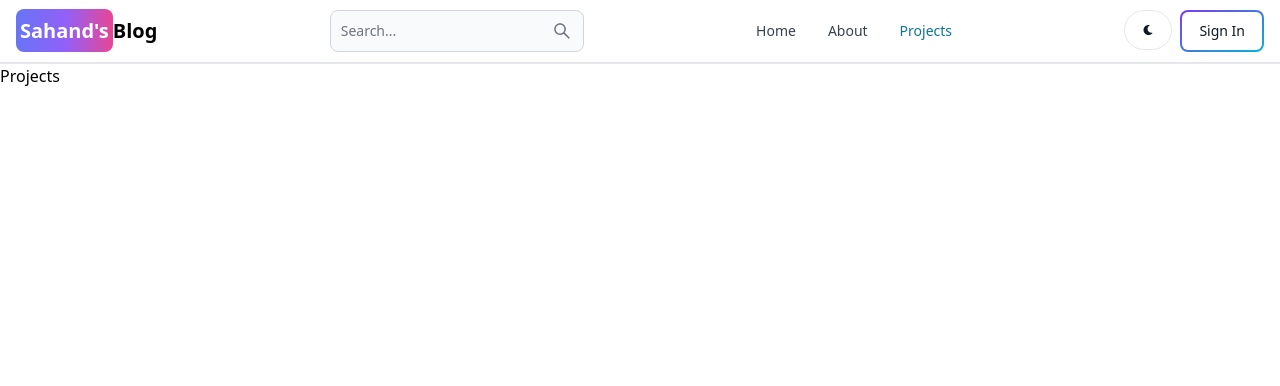
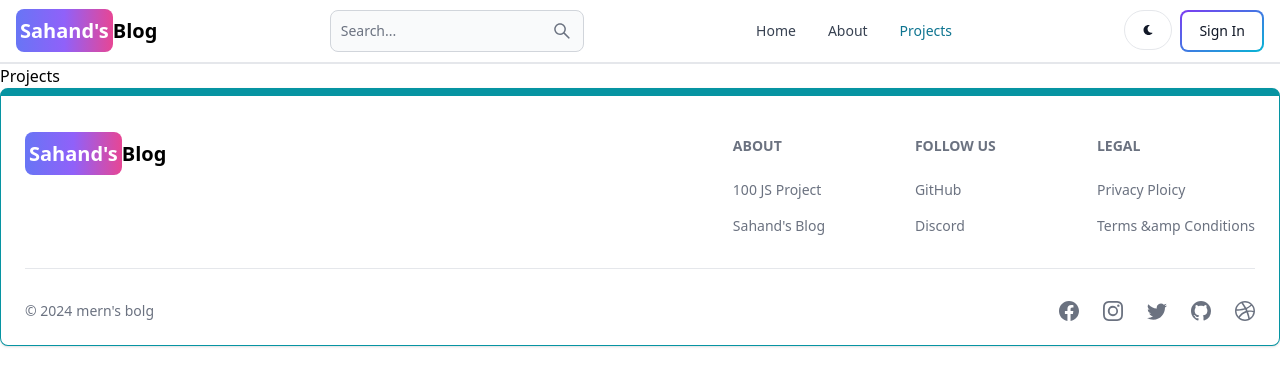
Before and after one commit to kuntalojha/mern-blogs, a React (Vite) app in the folder client/: page /projects in a window 1280 px wide. Shown: the top 386 px of the page. Built offline with nearby package versions, Linux system fonts and the light colour scheme.

Commit message:
create and add the footer component

```diff
--- a/client/src/App.jsx
+++ b/client/src/App.jsx
@@ -11,6 +11,7 @@
 import Projects from "./pages/Projects";
 
 import Header from "./components/Header";
+import Footer from "./components/Footer";
 
 export default function App() {
   return (
@@ -25,6 +26,7 @@
           <Route path="/dashboard" element={<Dashboard />} />
           <Route path="/projects" element={<Projects />} />
         </Routes>
+        <Footer />
       </BrowserRouter>
     </ErrorBoundary>
   );
--- /dev/null
+++ b/client/src/components/Footer.jsx
@@ -0,0 +1,88 @@
+import React from "react";
+import { Footer, FooterDivider } from "flowbite-react";
+import {
+  BsFacebook,
+  BsInstagram,
+  BsTwitter,
+  BsGithub,
+  BsDribbble,
+} from "react-icons/bs";
+import { Link } from "react-router-dom";
+
+export default function FooterCom() {
+  return (
+    <Footer container className="border border-t-8 border-teal-500">
+      <div className="w-full max-w-7xl mx-auto">
+        <div className="grid w-full justify-between sm:flex md:grid-cols-1">
+          <div className="mt-5">
+            <Link
+              to="/"
+              className="self-senter whitespace-nowrap text-lg sm:text-xl font-semibold dark:text-white"
+            >
+              <span className="py-2 px-1 bg-gradient-to-r from-indigo-500 via-purple-500 to-pink-500 rounded-lg text-white">
+                Sahand's
+              </span>
+              Blog
+            </Link>
+          </div>
+          <div className="grid grid-cols-2 gap-8 mt-4 sm:grid-cols-3 sm:gap-6">
+            <div>
+              <Footer.Title title="About" />
+              <Footer.LinkGroup col>
+                <Footer.Link
+                  href="https://www.100jsprojects.com"
+                  target="_blank"
+                  rel="noopener noreferrer"
+                >
+                  100 JS Project
+                </Footer.Link>
+                <Footer.Link
+                  href="/about"
+                  target="_blank"
+                  rel="noopener noreferrer"
+                >
+                  Sahand's Blog
+                </Footer.Link>
+              </Footer.LinkGroup>
+            </div>
+            <div>
+              <Footer.Title title="Follow Us" />
+              <Footer.LinkGroup col>
+                <Footer.Link
+                  href="https://www.github.com/kuntalojha"
+                  target="_blank"
+                  rel="noopener noreferrer"
+                >
+                  GitHub
+                </Footer.Link>
+                <Footer.Link href="#">Discord</Footer.Link>
+              </Footer.LinkGroup>
+            </div>
+            <div>
+              <Footer.Title title="legal" />
+              <Footer.LinkGroup col>
+                <Footer.Link href="#">Privacy Ploicy</Footer.Link>
+                <Footer.Link href="#">Terms &amp Conditions</Footer.Link>
+              </Footer.LinkGroup>
+            </div>
+          </div>
+        </div>
+        <Footer.Divider />
+        <div className="w-full sm:flex sm:item-center sm:justify-between">
+          <Footer.Copyright
+            href="#"
+            by="mern's  bolg"
+            year={new Date().getFullYear()}
+          />
+          <div className=" flex gap-6 sm:mt-0 mt-4 sm:justify-center">
+            <Footer.Icon href="#" icon={BsFacebook} />
+            <Footer.Icon href="#" icon={BsInstagram} />
+            <Footer.Icon href="#" icon={BsTwitter} />
+            <Footer.Icon href="https://github.com/kuntlojha" icon={BsGithub} />
+            <Footer.Icon href="#" icon={BsDribbble} />
+          </div>
+        </div>
+      </div>
+    </Footer>
+  );
+}
```
